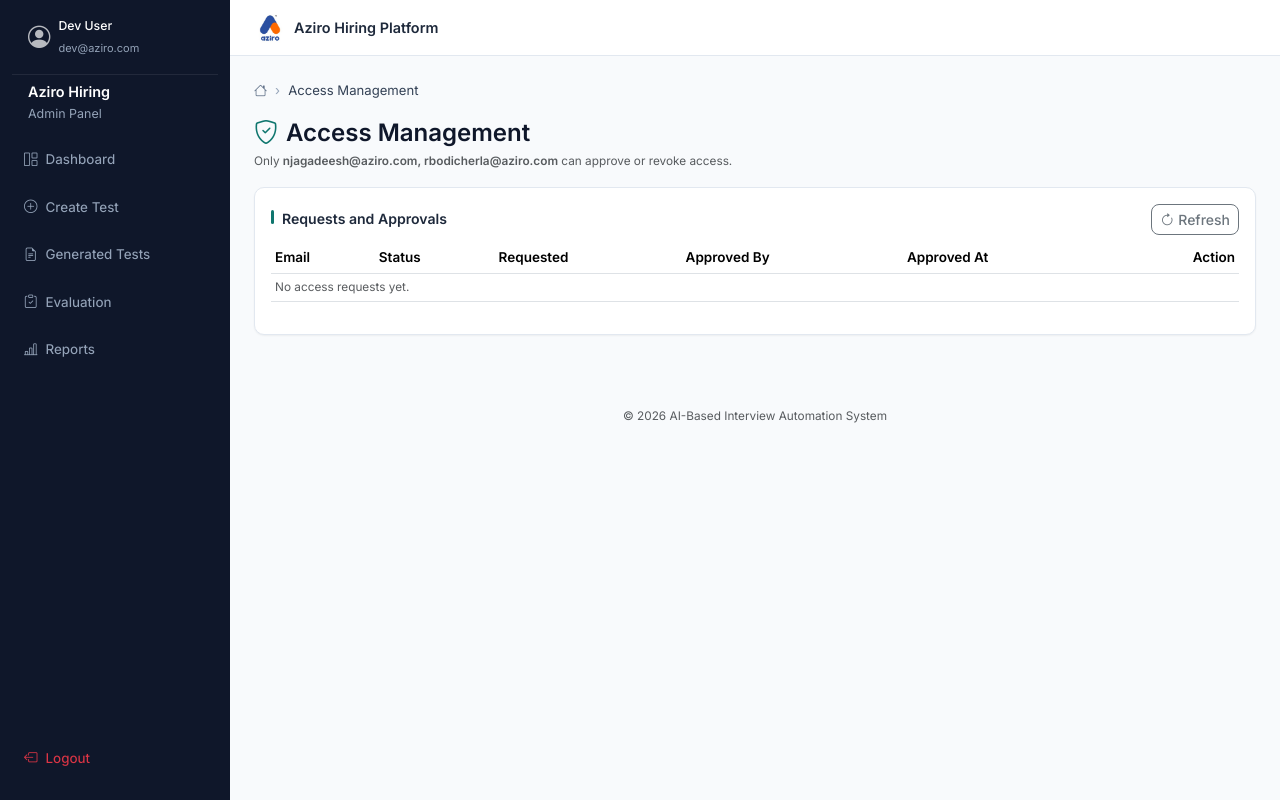
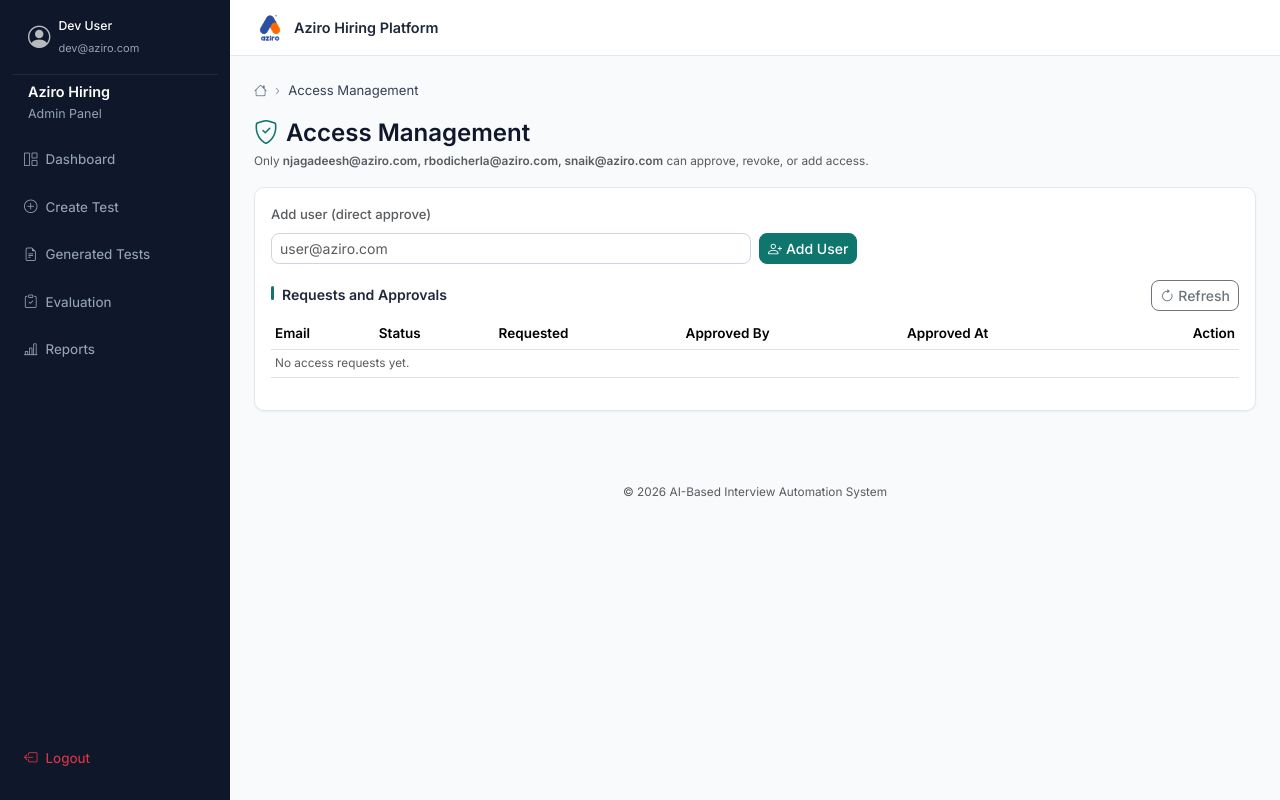
Before and after one commit to rbodicherla-3323/aziro-hiring-platform, a Flask app: template app/templates/access.html in a window 1280 px wide. Run offline with Flask 3, Linux system fonts and the light colour scheme; the template is opened without the code that fills it, so the values that code supplies are empty; parts of the project's set-up code (start-up, migrations or seed data) failed here and were passed over.

Commit message:
Add direct admin user add

```diff
--- a/app/access_config.py
+++ b/app/access_config.py
@@ -4,6 +4,7 @@
 ACCESS_ADMIN_EMAILS = {
     "njagadeesh@aziro.com",
     "rbodicherla@aziro.com",
+    "snaik@aziro.com",
 }
 
 def _normalize_email(email: str) -> str:
--- a/app/templates/access.html
+++ b/app/templates/access.html
@@ -6,12 +6,22 @@
 <div class="d-flex align-items-center justify-content-between mb-3">
   <div>
     <h4 class="mb-1"><i class="bi bi-shield-check me-2" style="color:var(--az-primary);"></i>Access Management</h4>
-    <div class="text-muted small">Only <strong>{{ access_admin_email }}</strong> can approve or revoke access.</div>
+    <div class="text-muted small">Only <strong>{{ access_admin_email }}</strong> can approve, revoke, or add access.</div>
   </div>
 </div>
 
 <div class="card">
   <div class="card-body">
+    <form method="post" action="{{ url_for('access.access_management_add') }}" class="row g-2 align-items-end mb-3">
+      <div class="col-12 col-md-6">
+        <label class="form-label small text-muted">Add user (direct approve)</label>
+        <input type="email" name="email" class="form-control form-control-sm" placeholder="user@aziro.com" required>
+      </div>
+      <div class="col-12 col-md-auto">
+        <button class="btn btn-sm btn-primary" type="submit"><i class="bi bi-person-plus me-1"></i>Add User</button>
+      </div>
+    </form>
+
     <div class="d-flex align-items-center justify-content-between mb-2">
       <h6 class="mb-0">Requests and Approvals</h6>
       <a class="btn btn-outline-secondary btn-sm" href="{{ url_for('access.access_management_page') }}"><i class="bi bi-arrow-clockwise me-1"></i>Refresh</a>
```
Also changed, not shown: app/blueprints/access/routes.py (+37 -0 lines).
